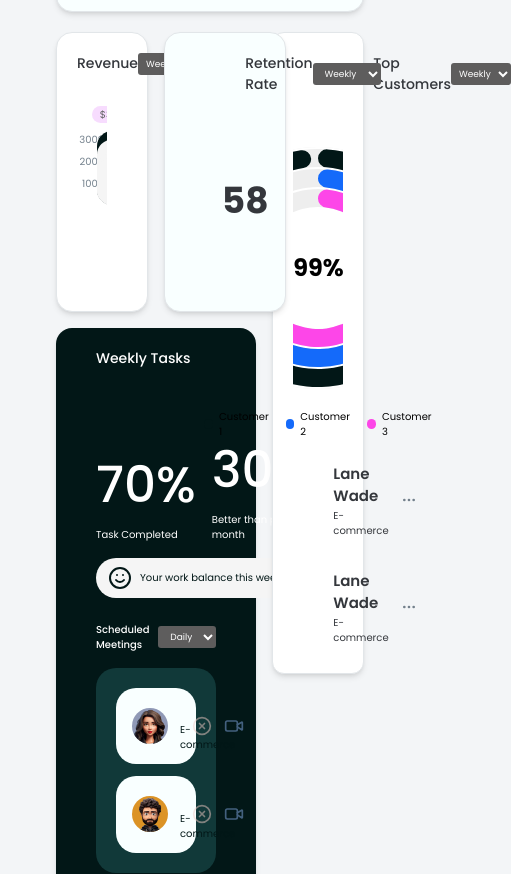
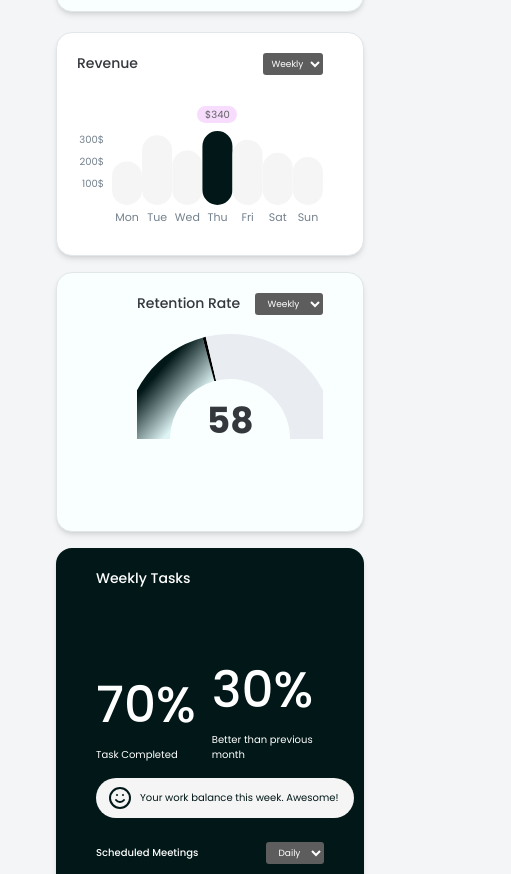
Before and after one commit to Japhetism/p23, a React (Vite) app: page / in a window 390 px wide. Shown: the part 835-1709 px from the top of the page, 511 px wide, since content can reach past the window. Built offline with nearby package versions, Linux system fonts and the light colour scheme.

Commit message:
mobile responsiveness

```diff
--- a/src/components/dashboard/TopCustomersCard.tsx
+++ b/src/components/dashboard/TopCustomersCard.tsx
@@ -33,7 +33,7 @@ const TopCustomersCard = ({ data, topCustomers }: TopCustomersCardProps) => {
         </select>
       </div>
 
-      <div className="w-full flex justify-center items-center mt-8">
+      <div className="w-full flex justify-center items-center mt-7">
         <div className="w-full h-[250px] relative flex items-center justify-center">
           <ResponsiveContainer width="100%" height="100%">
             <RadialBarChart
--- a/src/pages/Dashboard/index.tsx
+++ b/src/pages/Dashboard/index.tsx
@@ -9,7 +9,7 @@ import WeeklyTasksCard from "@/components/dashboard/WeeklyTasksCard";
 import useDashboardViewModel from "./viewmodel";
 
 const Dashboard = () => {
-  const { leads, revenue, retentionRate, customers, tasks, insight } =
+  const { leads, revenue, retentionRate, customers, tasks } =
     useDashboardViewModel();
 
   return (
@@ -20,17 +20,25 @@ const Dashboard = () => {
         <TotalSalesCard sales={leads.totalSales} />
       </div>
 
-      <div className="grid grid-cols-3 gap-4 sm:gap-5">
-        <div className="col-span-2 flex flex-col gap-4">
-          <div className="grid grid-cols-2 gap-4">
+      <div className="grid grid-cols-1 lg:grid-cols-3 gap-4 sm:gap-5">
+        <div className="lg:col-span-2 flex flex-col gap-4">
+          <div className="grid grid-cols-1 sm:grid-cols-2 gap-4">
             <RevenueCard data={revenue.trend} />
             <RetentionRateCard data={retentionRate.data} />
           </div>
-          <WeeklyTasksCard data={tasks.data} meetings={tasks.meetings} />
+
+          <div className="flex flex-col gap-4">
+            <div className="order-2 lg:order-1">
+              <WeeklyTasksCard data={tasks.data} meetings={tasks.meetings} />
+            </div>
+          </div>
         </div>
 
-        <div className="flex flex-col gap-4">
-          <TopCustomersCard data={customers.data} topCustomers={customers.topCustomers} />
+        <div className="flex flex-col gap-4 order-1 lg:order-none">
+          <TopCustomersCard
+            data={customers.data}
+            topCustomers={customers.topCustomers}
+          />
         </div>
       </div>
     </React.Fragment>
```
